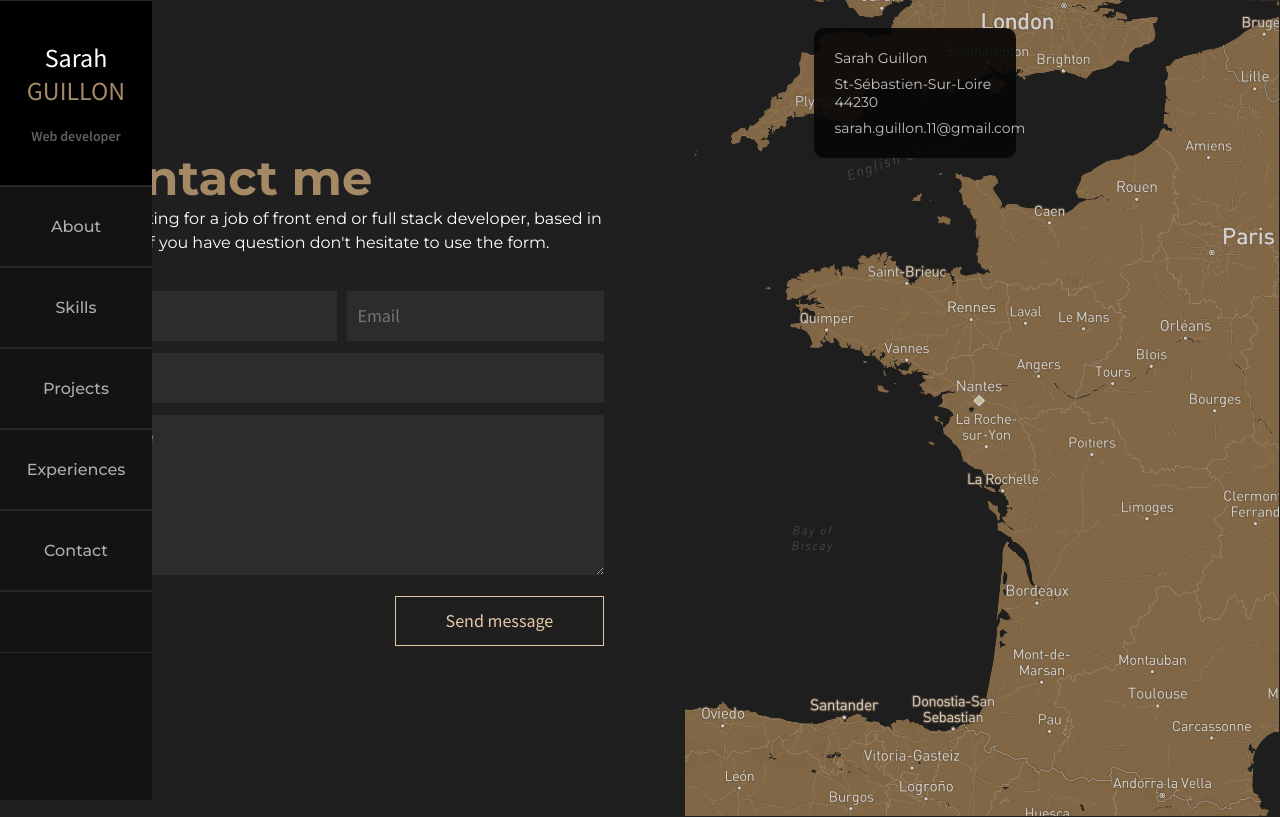
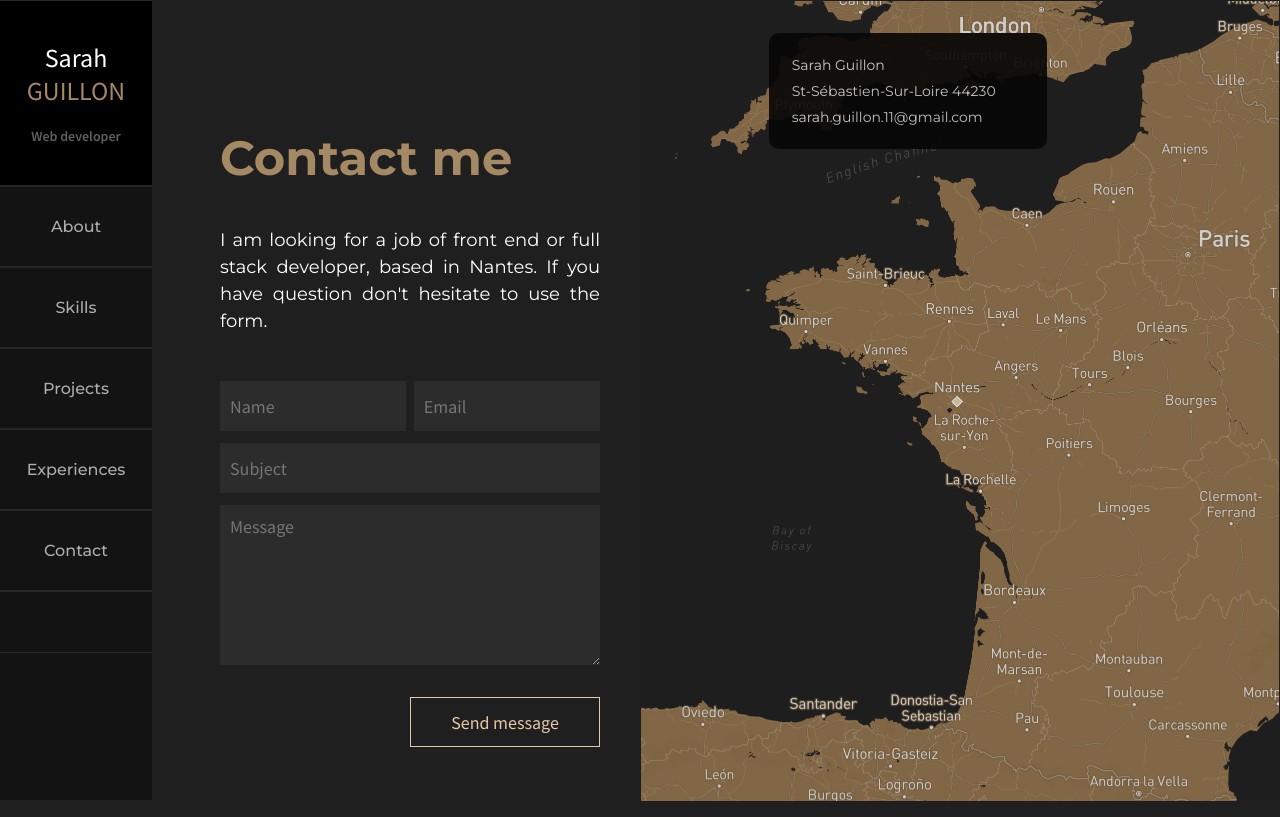
Before and after one commit to SarahGuillon/react_portfolio, a React (Create React App) app: page /contact in a window 1280 px wide. Built offline with nearby package versions, Linux system fonts and the light colour scheme.

Commit message:
contact & about me responsive

```diff
--- a/package.json
+++ b/package.json
@@ -4,10 +4,14 @@
   "private": true,
   "dependencies": {
     "@emailjs/browser": "^3.6.2",
+    "@emotion/react": "^11.9.0",
+    "@emotion/styled": "^11.8.1",
     "@fortawesome/fontawesome-svg-core": "^6.1.1",
     "@fortawesome/free-regular-svg-icons": "^6.1.1",
     "@fortawesome/free-solid-svg-icons": "^6.1.1",
     "@fortawesome/react-fontawesome": "^0.1.18",
+    "@material-ui/core": "^4.12.4",
+    "@mui/material": "^5.8.0",
     "@testing-library/jest-dom": "^5.16.4",
     "@testing-library/react": "^13.1.1",
     "@testing-library/user-event": "^13.5.0",
--- a/src/pages/About.js
+++ b/src/pages/About.js
@@ -12,7 +12,7 @@ const About = () => {
         I am Sarah Guillon, 30 years old, located in Nantes. <br></br>
         I am graduated from Neoma Business School and worked 5 years in Financial Controlling. <br></br><br></br>
         In 2022, I started a new challenge, I decided to learn coding and loved it ! <br></br>
-        I participated to the intensive 9-week bootcamp organized by <a href="https://www.lewagon.com/fr/nantes" target="_blank">Le Wagon Nantes</a>.<br></br>
+        I participated to the intensive 9-week bootcamp organized by <a href="https://www.lewagon.com/fr/nantes" target="_blank" rel="noopener noreferrer">Le Wagon Nantes</a>.<br></br>
         <span>I am currently looking for a job of front end or full stack developer.</span><br></br><br></br>
         Learning continuously,  developing my creativity and working within a team is a great source of motivation for me.
         I am a curious person, social and well-organized. Thanks to my previous experiences, I developed my capacity for rigor, analysis and my autonomy.<br></br><br></br>
--- a/src/pages/Contact.js
+++ b/src/pages/Contact.js
@@ -1,14 +1,20 @@
 import '../styles/Contact.css';
 import Form from '../components/Form.js'
+import Grid from '@material-ui/core/Grid';
 
 const Contact = () => {
   return (
     <div className="container-contact" >
+      <Grid container>
+        <Grid item xs={0} md={0}></Grid>
+        <Grid item xs={12} md={6}>
           <div className="card-form">
               <h1> Contact me</h1>
               <p className="contact-subtitle">I am looking for a job of front end or full stack developer, based in Nantes. If you have question don't hesitate to use the form.</p>
               { <Form/> }
           </div>
+        </Grid>
+        <Grid item xs={12} md={6}>
           <div className="card-map">
             <div className="map-contact-info">
                 <p>Sarah Guillon</p>
@@ -16,6 +22,8 @@ const Contact = () => {
                 <p>sarah.guillon.11@gmail.com</p>
             </div>
           </div>
+        </Grid>
+      </Grid>
     </div>
   );
 }
--- a/src/pages/Skills.js
+++ b/src/pages/Skills.js
@@ -15,8 +15,6 @@ const Skills = () => {
 
   const handleMouseEnter = (e) => {
     setCategoryTarget(e.target.textContent);
-    const categoryTarget = e.target.querySelector("h2").textContent;
-    // console.log(categoryTarget);
     const allSubtitles = document.querySelectorAll(".skills-categories .subtitle");
     // console.log(allSubtitles);
     allSubtitles.forEach(subtitle => {
@@ -25,8 +23,6 @@ const Skills = () => {
     e.target.classList.add("active");
         // console.log(allSubtitles);
   }
-
-
 
     return (
     <div className="card-skills">
--- a/src/styles/About.css
+++ b/src/styles/About.css
@@ -1,15 +1,6 @@
 .card-about {
   color: white;
   text-align: justify;
-  max-width: 60%;
-  margin-top: 16vh;
-  margin-left: 10vh;
-}
-
-.card-about .title {
-  display: flex;
-  align-items: center;
-  justify-content: space-between;
 }
 
 .card-about .title h1 {
@@ -17,16 +8,7 @@
   font-size: 48px;
 }
 
-.card-about .title p {
-  color: white;
-  font-family: 'Shadows Into Light', cursive;
-  font-size: 40px;
-  transform: rotate(15deg);
-  position: relative;
-  top: -70px;
-}
-
-.card-about text, .card span, .card p {
+.card-about text, .card-about text span, .card p {
   font-family: 'Source Sans Pro', sans-serif;
   font-size: 18px;
   line-height: 1.4;
@@ -39,6 +21,36 @@
   color: #e4c9a6;
 }
 
-.card-about text span {
-  text-decoration: blink;
+@media screen and (min-width: 481px) {
+  .card-about {
+    margin-left: 180px;
+    margin-top: 80px;
+    padding: 5vh;
+    max-width: 50%;
+  }
+  .card-about .title {
+    display: flex;
+    align-items: center;
+    justify-content: space-between;
+  }
+  .card-about .title p {
+    color: white;
+    font-family: 'Shadows Into Light', cursive;
+    font-size: 40px;
+    transform: rotate(15deg);
+    position: relative;
+    top: -70px;
+  }
 }
+
+@media screen and (max-width: 480px) {
+  .card-about {
+    padding: 40px;
+    margin-top: 100px;
+  }
+  .card-about .title p {
+    font-size: 24px;
+    font-family: 'Shadows Into Light', cursive;
+    margin-bottom: 5vh;
+  }
+}
--- a/src/styles/Contact.css
+++ b/src/styles/Contact.css
@@ -1,35 +1,17 @@
-  .container-contact {
-    display: grid;
-    display: flex;
-    grid-template-columns: 1fr 1fr;
-    justify-items: center;
-    align-items: center;
-  }
 
-
-  .container-contact {
-    display: flex;
-    align-items: center;
-    justify-content: space-between;
-    background-position: center;
-    object-fit: cover;
-    height: 100vh;
-  }
-
-  .card-form {
-    width:  42%;
-    padding: 15vh 10vh;
-  }
 
 h1 {
   color: #A58965;
   font-size: 48px;
+  margin-bottom: 5vh;
 }
 
 .card-form p {
-    margin-bottom: 30px;
+  margin-bottom: 5vh;
   color: white;
   line-height: 1.5;
+  font-size: 18px;
+  text-align: justify;
 }
 
 .name-email {
@@ -59,13 +41,14 @@
 .button-submit{
   display: flex;
   justify-content: flex-end;
-    margin-top: 5px;
+  margin-top: 2vh;
+
 }
 .button-submit input {
   background-color: #1F1F1F;
   color:#e4c9a6;
   border: 1px solid #e4c9a6;
-    width: 40%;
+  width: 50%;
 }
 .button-submit input:hover {
   color:white;
@@ -86,8 +69,8 @@
   padding: 3%;
   font-family: 'Source Sans Pro', sans-serif;
   background-color:black;
-    padding: 0 auto;
-    width: 30%;
+  /* padding: 0 auto; */
+  width: 30vh;
   margin: 5% 20%;
   opacity: 0.9;
   border-radius: 10px;
@@ -95,15 +78,33 @@
 
 .card-map {
   background-image: url(../images/map.png);
-    width: 45%;
+  /* width: 45%; */
   height: 100vh;
   background-position: center;
   background-size: cover;
   opacity: 0.8;
-    padding: 0;
-    margin-top: 0;
+  /* padding: 0;
+  margin-top: 0; */
   border: 1px solid #1f1f1f;
-    padding: 2vh;
   position: sticky;
   top: 0;
 }
+
+@media screen and (max-width: 480px) {
+    .card-form {
+      padding: 40px;
+      margin-top: 100px;
+  }
+}
+
+@media screen and (min-width: 481px) {
+  .MuiGrid-container {
+    align-items: center;
+    justify-content: space-between;
+  }
+  .card-form {
+  margin-left: 180px;
+  margin-top: 80px;
+  padding: 5vh;
+}
+}
--- a/src/styles/LeftNavbar.css
+++ b/src/styles/LeftNavbar.css
@@ -1,7 +1,8 @@
 /* Navbar */
 .left-navbar-container {
+  --left-navbar-width: 152px;
   height: 100%;
-  width: 152px;
+  width: var(--left-navbar-width);
   position: fixed;
   z-index: 1;
   top: 0;
```
Also changed, not shown: 2 other files (tests, documents, lock files or other folders). Lines whose indentation alone changed are shown as unchanged.
